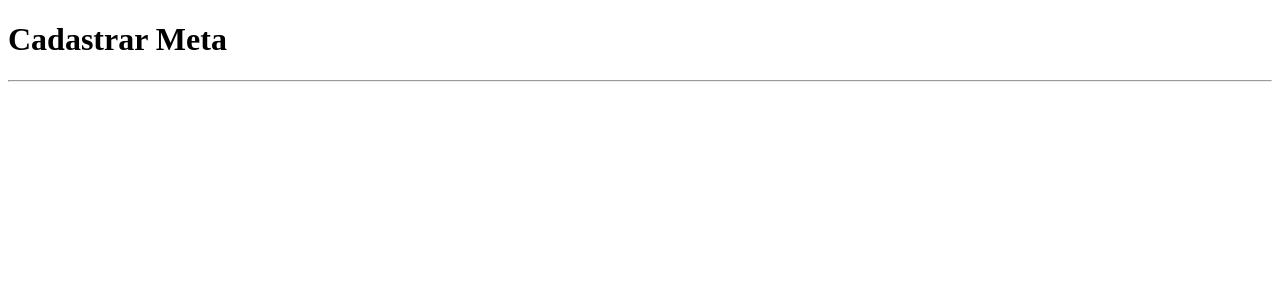
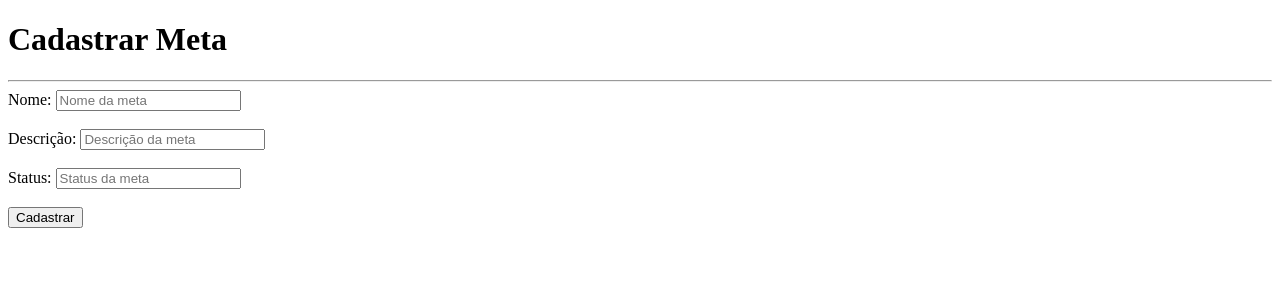
Before and after one commit to vandodev/Metas, a Next.js app in the folder web/: page /cadastrar in a window 1280 px wide. Shown: the top 300 px of the page. Built offline with nearby package versions, Linux system fonts and the light colour scheme.

Commit message:
Criando formulário de cadastro

```diff
--- a/web/pages/cadastrar.js
+++ b/web/pages/cadastrar.js
@@ -3,6 +3,21 @@ function Cadastrar(){
         <>
             <h1>Cadastrar Meta</h1>
             <hr/>
+
+            <form>
+                <label>Nome: </label>
+                <input type="text" name="name" id="name" placeholder="Nome da meta" /> <br /><br />
+
+                <label>Descrição: </label>
+                <input type="text" name="description" id="description" placeholder="Descrição da meta" /> <br /><br />
+
+                <label>Status: </label>
+                <input type="text" name="status" id="status" placeholder="Status da meta" /> <br /><br />
+
+                <button type="submit">Cadastrar</button>
+
+            </form>
+
         </>
     );
 }
```
